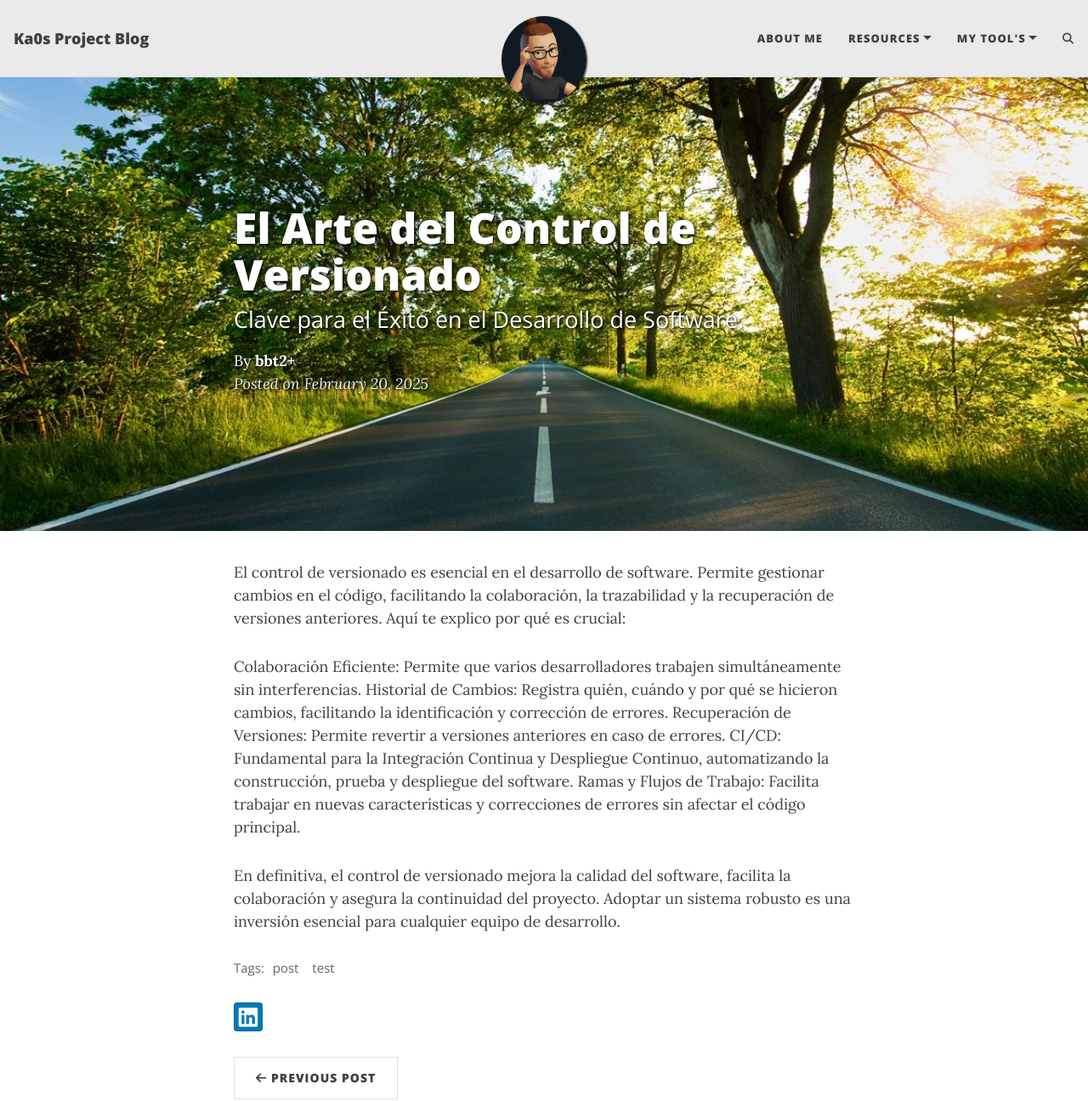
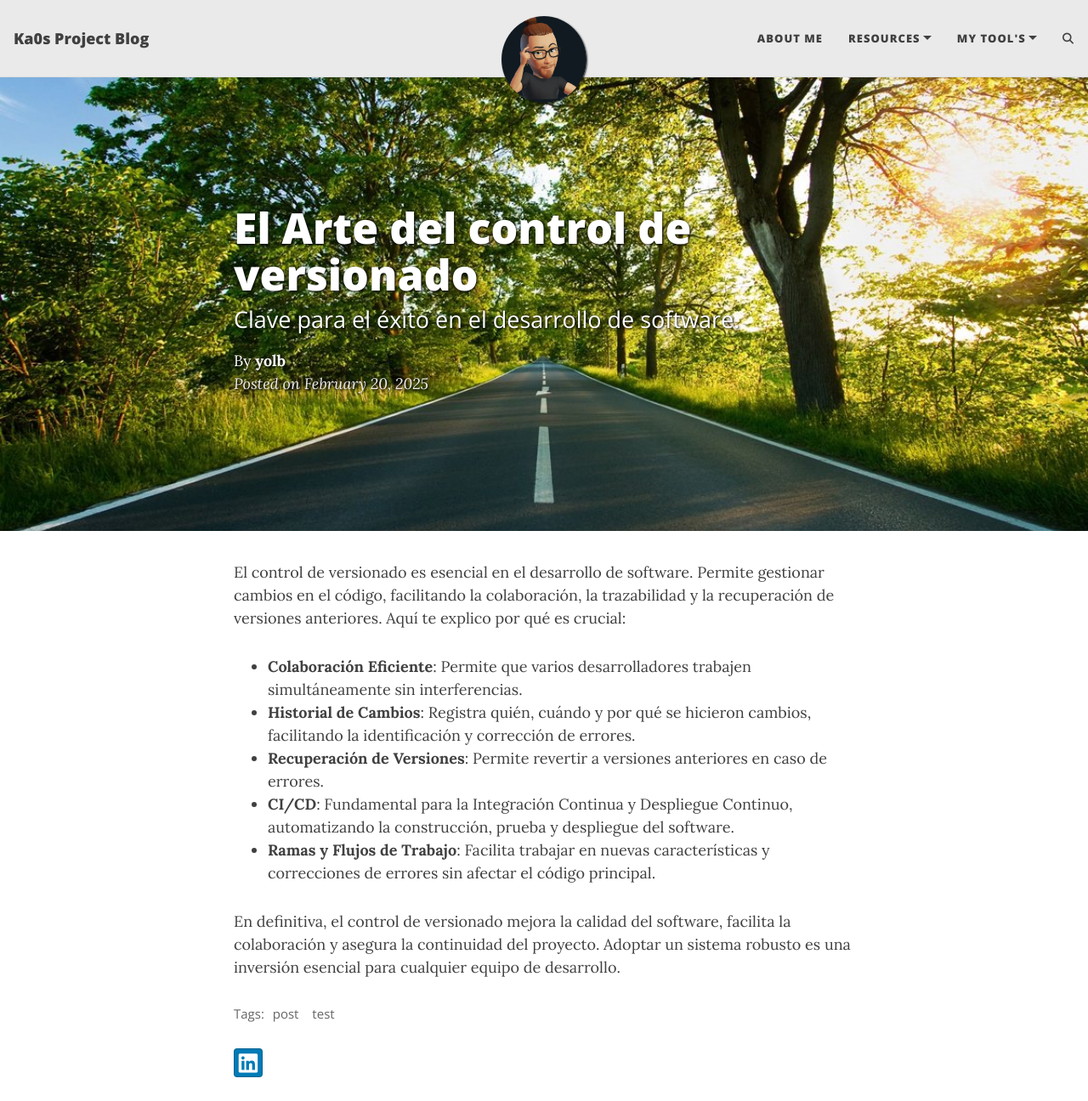
Before and after one commit to Ka0s-Klaus/ka0s.github.io, a Jekyll site: the page built from _posts/2025-02-20-el-arte-del-control-del-versionado.md, in a window 1280 px wide and 1400 px high, cut to the strip 0-1296 px from the top of the window. Shown: the whole strip at 85% size. Built offline with Jekyll 4.4.1, drawn with Linux system fonts in a browser that asks for light colours; comment, search, counter and statistics services are not loaded.

Commit message:
Nueva version

```diff
--- a/_posts/2025-02-20-el-arte-del-control-del-versionado.md
+++ b/_posts/2025-02-20-el-arte-del-control-del-versionado.md
@@ -1,20 +1,20 @@
 ---
 layout: post
-title: El Arte del Control de Versionado
-subtitle: Clave para el Éxito en el Desarrollo de Software.
+title: El Arte del control de versionado
+subtitle: Clave para el éxito en el desarrollo de software.
 cover-img: /assets/img/path.jpg
 thumbnail-img: /assets/img/kaos-owners.png
 share-img: /assets/img/path.jpg
 tags: [post, test]
-author: bbt2+
+author: yolb
 ---
 
 El control de versionado es esencial en el desarrollo de software. Permite gestionar cambios en el código, facilitando la colaboración, la trazabilidad y la recuperación de versiones anteriores. Aquí te explico por qué es crucial:
 
-Colaboración Eficiente: Permite que varios desarrolladores trabajen simultáneamente sin interferencias.
-Historial de Cambios: Registra quién, cuándo y por qué se hicieron cambios, facilitando la identificación y corrección de errores.
-Recuperación de Versiones: Permite revertir a versiones anteriores en caso de errores.
-CI/CD: Fundamental para la Integración Continua y Despliegue Continuo, automatizando la construcción, prueba y despliegue del software.
-Ramas y Flujos de Trabajo: Facilita trabajar en nuevas características y correcciones de errores sin afectar el código principal.
+- **Colaboración Eficiente**: Permite que varios desarrolladores trabajen simultáneamente sin interferencias.
+- **Historial de Cambios**: Registra quién, cuándo y por qué se hicieron cambios, facilitando la identificación y corrección de errores.
+- **Recuperación de Versiones**: Permite revertir a versiones anteriores en caso de errores.
+- **CI/CD**: Fundamental para la Integración Continua y Despliegue Continuo, automatizando la construcción, prueba y despliegue del software.
+- **Ramas y Flujos de Trabajo**: Facilita trabajar en nuevas características y correcciones de errores sin afectar el código principal.
 
 En definitiva, el control de versionado mejora la calidad del software, facilita la colaboración y asegura la continuidad del proyecto. Adoptar un sistema robusto es una inversión esencial para cualquier equipo de desarrollo.
```
